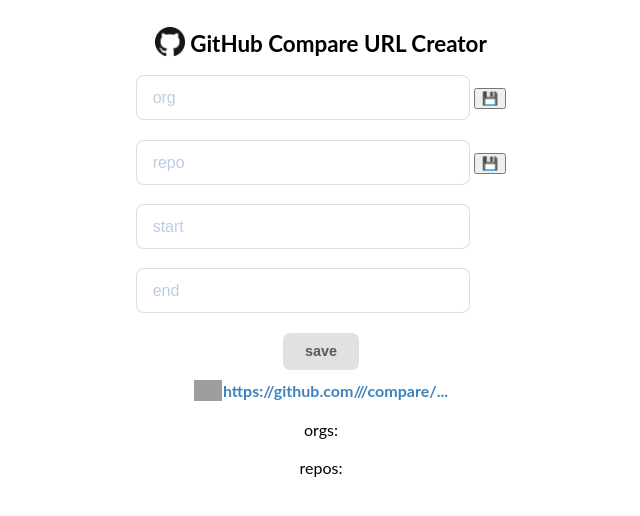
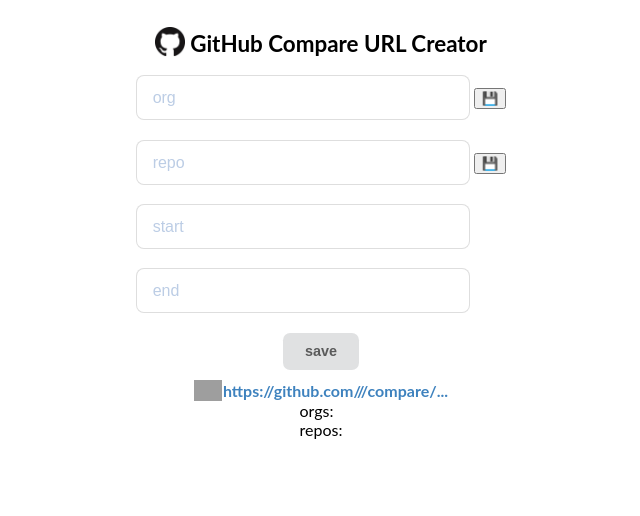
Before and after one commit to daido1976/github-compare-url-creator, a React (Create React App) app: page / in a window 1280 px wide. Shown: the top 516 px of the page, without its empty margins (319-959 px from the left). Built offline with nearby package versions, Linux system fonts and the light colour scheme; grey boxes are pictures that could not be loaded.

Commit message:
Refactor Bookmark & Layout

```diff
--- a/src/App.tsx
+++ b/src/App.tsx
@@ -1,9 +1,10 @@
-import "./styles.css";
 import React, { useState, useCallback } from "react";
 import { Header } from "./components/Header";
 import { CompareUrl } from "./components/CompareUrl";
 import { InputForm } from "./components/InputForm";
 import { SaveButton } from "./components/SaveButton";
+import { Bookmark } from "./components/Bookmark";
+import { Layout } from "./components/Layout";
 
 type StorageKey =
   | "org"
@@ -78,7 +79,8 @@
 
   const [bookmarkOrgs, addBookmarkOrgs, removeBookmarkOrgs] =
     useBookmarks("bookmarkOrgs");
-  const [bookmarkRepos, addBookmarkRepos] = useBookmarks("bookmarkRepos");
+  const [bookmarkRepos, addBookmarkRepos, removeBookmarkRepos] =
+    useBookmarks("bookmarkRepos");
 
   const truncateCharsFrom = (text: string) => {
     return text.substr(0, 10);
@@ -119,7 +121,8 @@
   };
 
   return (
-    <div className="container">
+    <div>
+      <Layout>
         <Header />
         <InputForm
           orgTextField={orgTextField}
@@ -131,29 +134,15 @@
         />
         <SaveButton onSaveClick={onSaveClick} />
         <CompareUrl compareUrl={compareUrl} />
-      <br />
-      <div>
-        orgs:{" "}
-        {bookmarkOrgs.map((v, i) => {
-          return (
-            <div key={i}>
-              <button onClick={(_e) => setOrg(v)}>{v + " "}</button>
-              <button onClick={(_e) => removeBookmarkOrgs(v)}>x</button>
-            </div>
-          );
-        })}
-      </div>
-      <br />
-      <div>
-        repos:{" "}
-        {bookmarkRepos.map((v, i) => {
-          return (
-            <button key={i} onClick={(_e) => setRepo(v)}>
-              {v + " "}
-            </button>
-          );
-        })}
-      </div>
+        <Bookmark
+          bookmarkOrgs={bookmarkOrgs}
+          bookmarkRepos={bookmarkRepos}
+          setOrg={setOrg}
+          setRepo={setRepo}
+          removeBookmarkOrgs={removeBookmarkOrgs}
+          removeBookmarkRepos={removeBookmarkRepos}
+        />
+      </Layout>
     </div>
   );
 };
--- /dev/null
+++ b/src/components/Bookmark/index.module.css
@@ -0,0 +1,22 @@
+.buttonWrapper {
+  margin-bottom: 10px;
+}
+
+.saveButton {
+  font-size: 90%;
+  cursor: pointer;
+  border: none;
+  background-color: #e0e1e2;
+  color: rgba(0, 0, 0, 0.6);
+  padding: 0.75em 1.5em;
+  border-radius: 0.5em;
+  font-weight: bold;
+}
+
+.saveButton:hover {
+  background-color: #d0d1d3;
+}
+
+.saveButton:active {
+  background-color: #c8cbd1;
+}
--- /dev/null
+++ b/src/components/Bookmark/index.tsx
@@ -0,0 +1,54 @@
+import styles from "./index.module.css";
+
+type Props = {
+  bookmarkOrgs: string[];
+  bookmarkRepos: string[];
+  setOrg: (value: React.SetStateAction<string>) => void;
+  setRepo: (value: React.SetStateAction<string>) => void;
+  removeBookmarkOrgs: (v: string) => void;
+  removeBookmarkRepos: (v: string) => void;
+};
+
+export const Bookmark: React.FC<Props> = ({
+  bookmarkOrgs,
+  bookmarkRepos,
+  setOrg,
+  setRepo,
+  removeBookmarkOrgs,
+  removeBookmarkRepos,
+}) => {
+  return (
+    <div>
+      <div>
+        orgs:{" "}
+        {bookmarkOrgs.map((v, i) => {
+          if (!v) {
+            return;
+          }
+
+          return (
+            <span key={i}>
+              <button onClick={(_e) => setOrg(v)}>{v + " "}</button>
+              <button onClick={(_e) => removeBookmarkOrgs(v)}>x</button>
+            </span>
+          );
+        })}
+      </div>
+      <div>
+        repos:{" "}
+        {bookmarkRepos.map((v, i) => {
+          if (!v) {
+            return;
+          }
+
+          return (
+            <span key={i}>
+              <button onClick={(_e) => setRepo(v)}>{v + " "}</button>
+              <button onClick={(_e) => removeBookmarkRepos(v)}>x</button>
+            </span>
+          );
+        })}
+      </div>
+    </div>
+  );
+};
--- /dev/null
+++ b/src/components/Layout/index.tsx
@@ -0,0 +1,5 @@
+import styles from "./index.module.css";
+
+export const Layout: React.FC = ({ children }) => {
+  return <div className={styles.container}>{children}</div>;
+};
```
Also changed, not shown: src/components/Layout/index.module.css (renamed from src/styles.css). Lines whose indentation alone changed are shown as unchanged.
